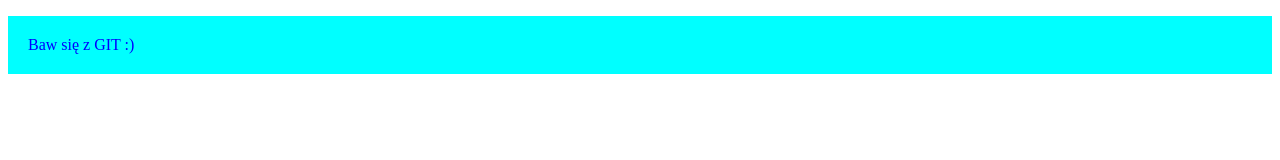
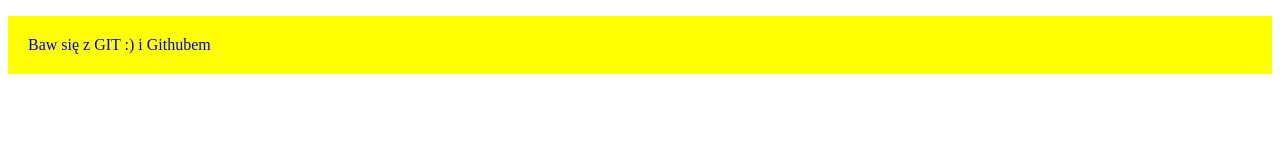
Before and after one commit to HonorataBal/git11, a plain HTML site: page index.html in a window 1280 px wide. Drawn offline with Linux system fonts and the light colour scheme.

Commit message:
Changes p tag and color background

```diff
--- a/index.html
+++ b/index.html
@@ -8,6 +8,6 @@
     <link rel="stylesheet" href="style.css">
 </head>
 <body>
-    <p>Baw się z GIT :)</p>
+    <p>Baw się z GIT :) i Githubem</p>
 </body>
 </html>
--- a/style.css
+++ b/style.css
@@ -1,5 +1,5 @@
 p {
-    background-color: aqua;
+    background-color: yellow;
     color: blue;
     border: blueviolet slolid;
     padding: 20px;
```
